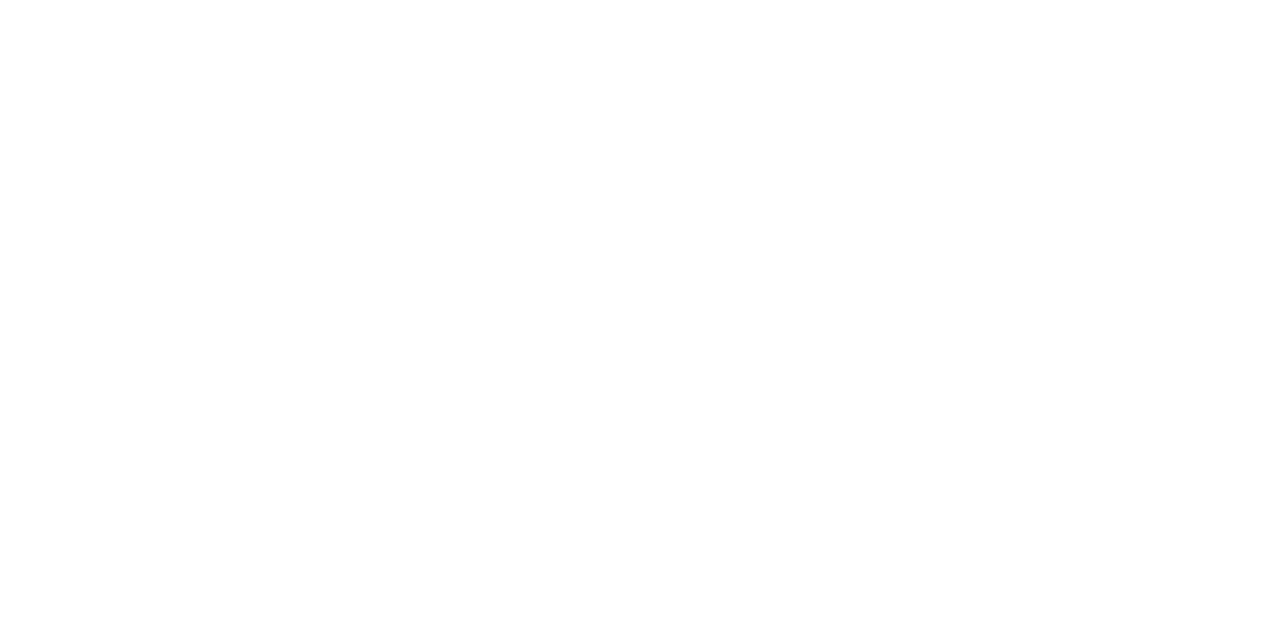
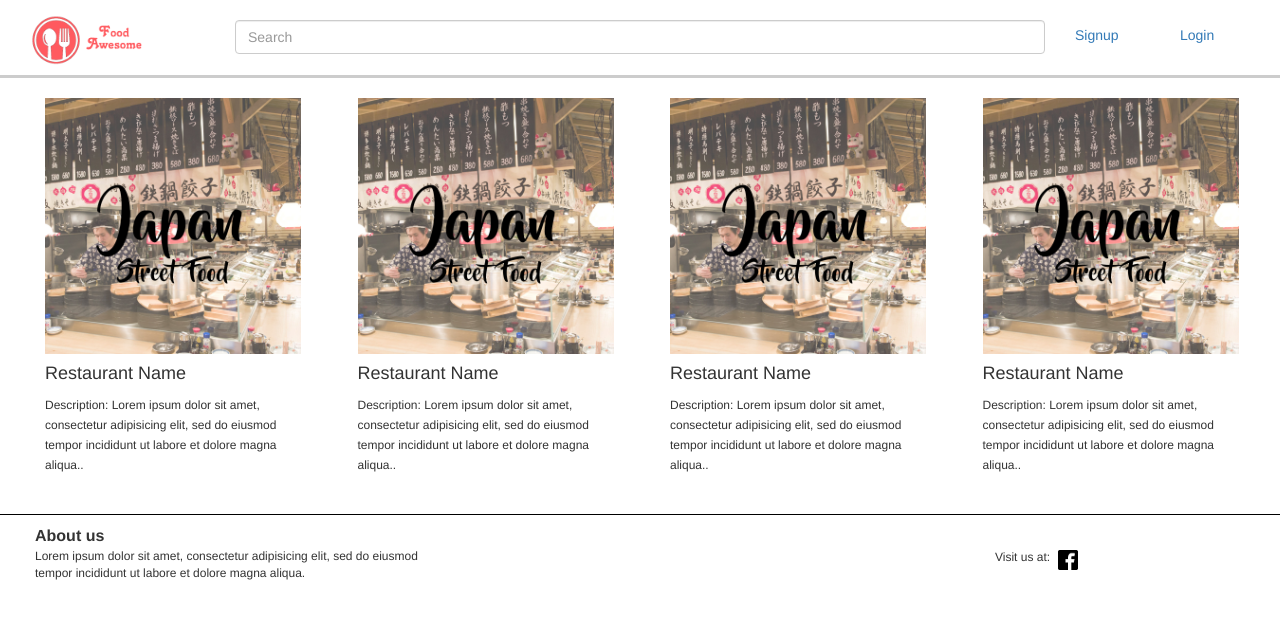
Before and after one commit to dheamariesta/food-awesome, a React (Create React App) app in the folder food-awesome/: page /individual in a window 1280 px wide. Shown: the top 618 px of the page. Built offline with nearby package versions, Linux system fonts and the light colour scheme.

Commit message:
file structure for individual page

```diff
--- a/food-awesome/src/Components/App/App.js
+++ b/food-awesome/src/Components/App/App.js
@@ -8,6 +8,7 @@
 
 //Import Components
 import Home from "../Home/Home";
+import Individual from "../Individual/Individual";
 //import Admin from "../Admin/Admin";
 
 // Import Static Files
@@ -20,9 +21,9 @@
       <Router>
         <Switch>
           <Route exact path="/" component={Home}/>
+          <Route exact path="/individual" component={Individual}/>
         </Switch>
       </Router>
-
     );
   }
 }
--- /dev/null
+++ b/food-awesome/src/Components/Individual/Individual.js
@@ -0,0 +1,21 @@
+import React, {Component} from 'react';
+import Header from '../Header/Header'
+import IndividualContainer from './IndividualContainer/IndividualContainer';
+import Footer from '../Footer/Footer';
+export class Individual extends Component {
+  // constructor(props) {
+  //   super(props);
+  // }
+
+  render() {
+    return (
+      <div className="container-fluid">
+        <Header/>
+        <IndividualContainer/>
+        <Footer/>
+      </div>
+    );
+  }
+}
+
+export default Individual;
--- /dev/null
+++ b/food-awesome/src/Components/Individual/IndividualContainer/IndividualContainer.js
@@ -0,0 +1,22 @@
+import React, {Component} from 'react';
+import RestaurantItem from '../../Home/RestaurantItem/RestaurantItem';
+export class IndividualContainer extends Component {
+  constructor(props) {
+    super(props);
+  }
+
+  render() {
+    return (
+      <div className="container-fluid">
+        <div className="row">
+          <RestaurantItem/>
+          <RestaurantItem/>
+          <RestaurantItem/>
+          <RestaurantItem/>
+        </div>
+      </div>
+    );
+  }
+}
+
+export default IndividualContainer;
```
